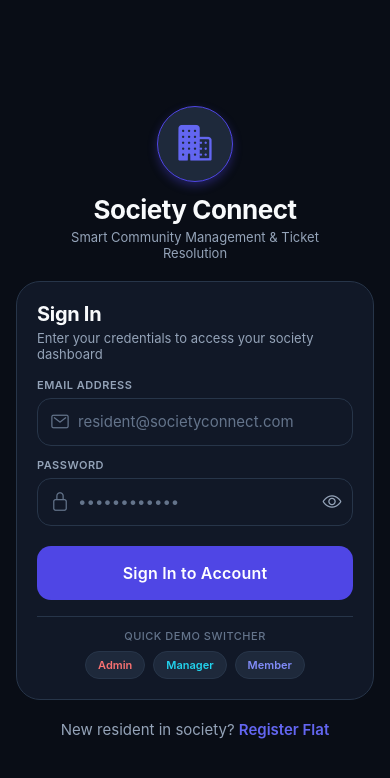
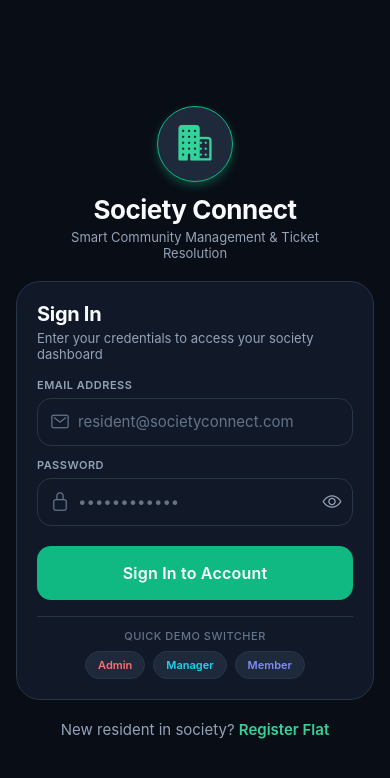
Before and after one commit to HARSHILL2023/Society_Connect_App, a React Native app in the folder mobile/: screen /Login in a window 390 px wide. Shown: the top 778 px of the page. Built offline with nearby package versions, Linux system fonts and the light colour scheme; no server answers.

Commit message:
style(mobile): update theme to emerald palette
- Replace indigo with emerald primary colors for brand consistency

```diff
--- a/mobile/src/constants/theme.js
+++ b/mobile/src/constants/theme.js
@@ -7,15 +7,11 @@ export const COLORS = {
   border: '#273549',
   borderLight: '#374151',
 
-  // Primary Brand Colors
-  primary: '#4F46E5', // Modern Indigo
-  primaryLight: '#6366F1',
-  primaryDark: '#3730A3',
-  primaryGlow: 'rgba(99, 102, 241, 0.18)',
-
-  // Secondary Accents
-  accent: '#06B6D4', // Cyan
-  accentGlow: 'rgba(6, 182, 212, 0.15)',
+  // Primary Brand Colors - Emerald/Green (ONLY accent color)
+  primary: '#10B981',
+  primaryLight: '#34D399',
+  primaryDark: '#059669',
+  primaryGlow: 'rgba(16, 185, 129, 0.18)',
 
   // Semantic Status Colors
   pending: '#F59E0B',      // Amber
```
